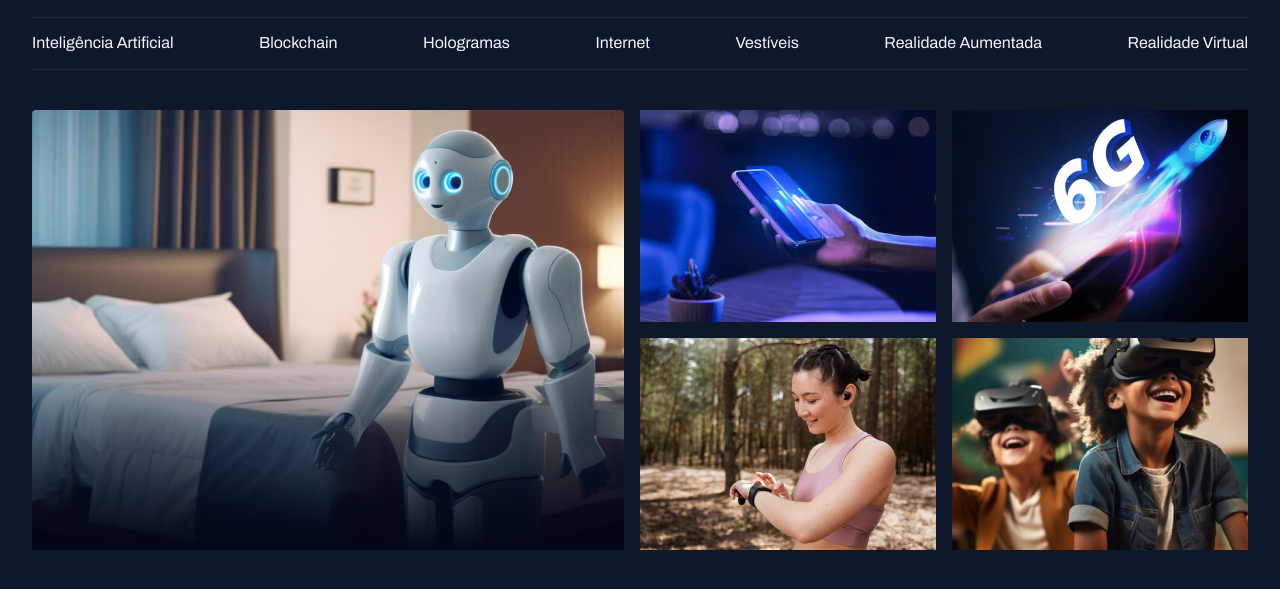
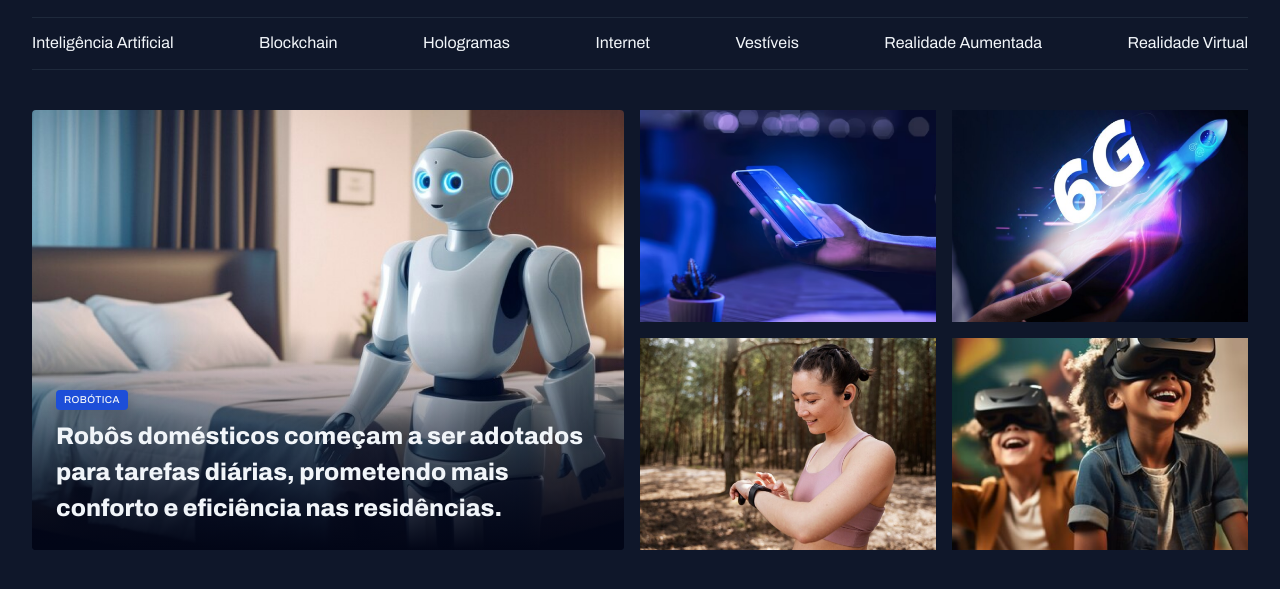
Before and after one commit to Joovix/projeto-portal-de-noticias, a plain HTML site: page index.html in a window 1280 px wide. Shown: the part 45-634 px from the top of the page. Drawn offline with Linux system fonts and the light colour scheme.

Commit message:
Ajustando conteúdo do "Card"

```diff
--- a/index.html
+++ b/index.html
@@ -33,9 +33,13 @@
   </header>
   <main class="grid container">
     <section id="featured" class="grid grid-flow gap-16">
-      <div class="card">
+      <figure class="card">
         <img src="./assets/image/Image 01.png" alt="Imagem de um robo de pé em frente uma cama">
-      </div>
+        <figcaption>
+          <span class="content-tag">robótica</span>
+          <h2 class="text-2xl">Robôs domésticos começam a ser adotados para tarefas diárias, prometendo mais conforto e eficiência nas residências.</h2>
+        </figcaption>
+      </figure>
 
       <div class=" grid grid-flow-2 gap-16">
         <div>
--- a/style/global.css
+++ b/style/global.css
@@ -53,3 +53,15 @@
 main {
   margin-top: 40px;
 }
+
+.content-tag{
+  display: inline-block;
+  background-color: var(--brand-color-dark);
+  padding: 4px 8px;
+  border-radius: 4px;
+  text-transform: uppercase;
+  font: 500 10px/1.2 var(--font-family);
+  letter-spacing: 0.04em;
+  color: var(--text-color-primary);
+  box-shadow: 0px 4px 16px #02061740;
+}
--- a/style/section.css
+++ b/style/section.css
@@ -18,5 +18,15 @@
         #020617 100%
       );
     }
+    figcaption{
+      position: absolute;
+      bottom: 0;
+
+      padding: 24px;
+
+      h2{
+        margin-top: 8px;
+      }
+    }
   }
 }
--- a/style/utility.css
+++ b/style/utility.css
@@ -13,3 +13,19 @@
  .gap-16 {
   gap: 16px;
  }
+
+ .text-2xl {
+  font: var(--h1);
+ }
+
+ .text-xl {
+  font: var(--h2);
+ }
+
+ .text-lg {
+  font: var(--h3);
+ }
+
+ .text-sm {
+  font: var(--text-sm);
+ }
```
